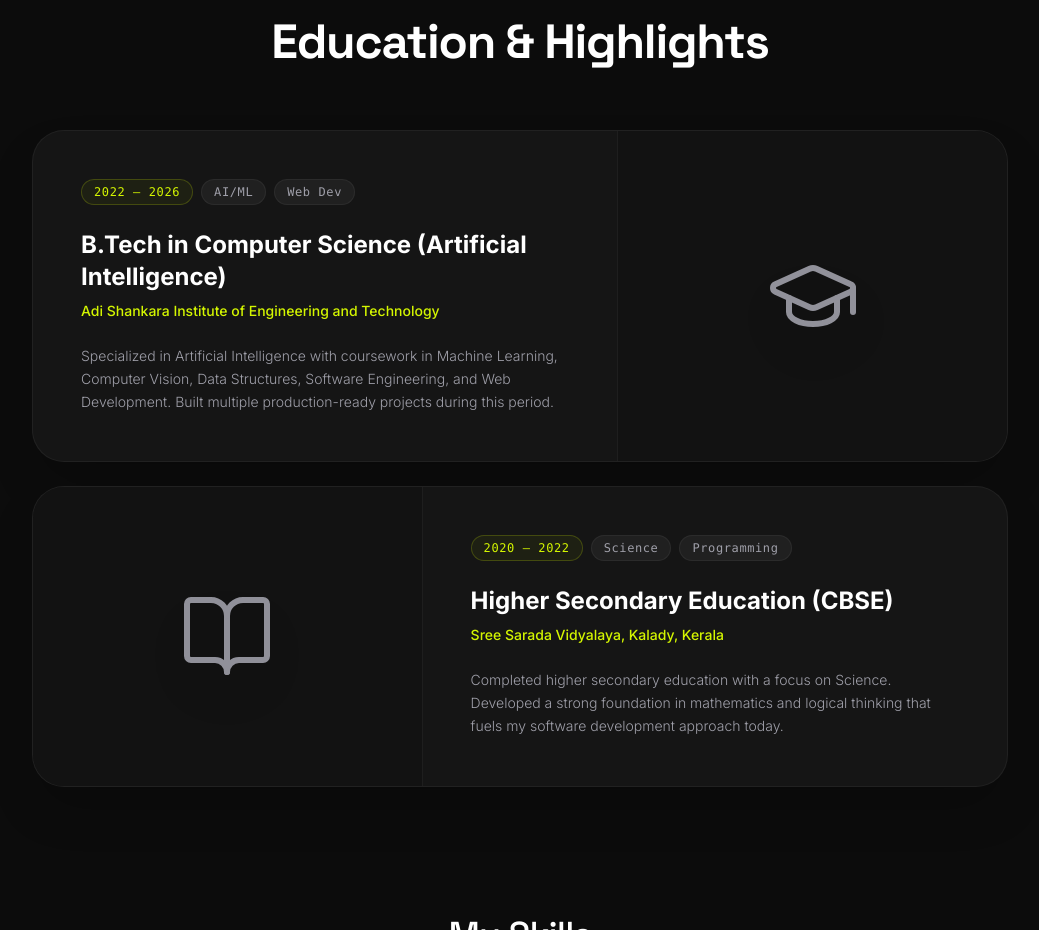
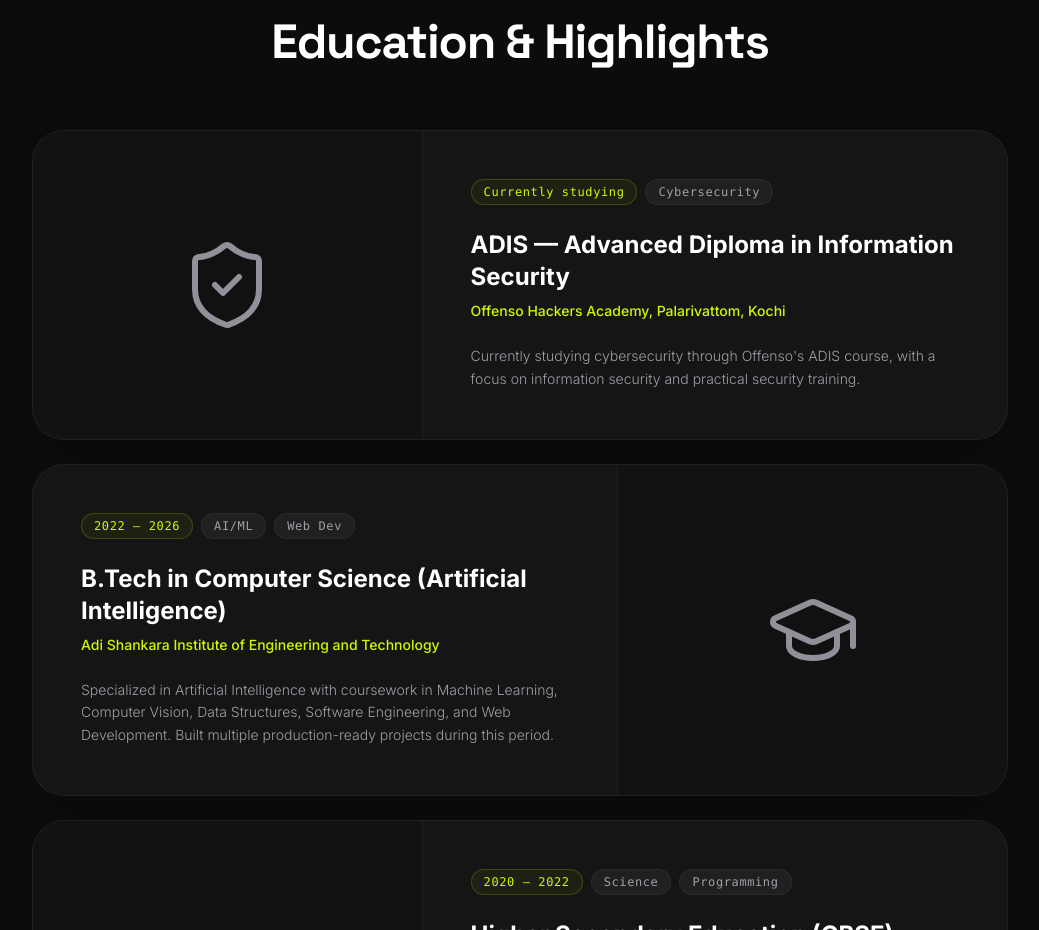
Before and after one commit to Alanbenny123/Portfolio, a React (Vite) app: page / in a window 1280 px wide. Shown: the part 2360-3290 px from the top of the page, without its empty margins (120-1159 px from the left). Built offline with nearby package versions, Linux system fonts and the light colour scheme.

Commit message:
Add current cybersecurity course section to App component: Include details about ongoing studies and enhance layout with new styling.

```diff
--- a/src/App.tsx
+++ b/src/App.tsx
@@ -7,6 +7,7 @@
   Linkedin,
   Mail,
   GraduationCap,
+  ShieldCheck,
   BookOpen,
   Activity,
   Camera,
@@ -412,6 +413,24 @@
           </h3>
 
           <div className="w-full flex flex-col gap-6">
+            {/* Current cybersecurity course */}
+            <div className="bg-[#151515] border border-white/5 rounded-[2rem] flex flex-col md:flex-row-reverse shadow-2xl overflow-hidden hover:border-[#d4f600]/20 transition-colors">
+              <div className="p-8 md:p-12 md:w-3/5 flex flex-col justify-center">
+                <div className="flex flex-wrap gap-2 mb-6">
+                  <span className="px-3 py-1 rounded-full border border-[#d4f600]/20 text-[#d4f600] bg-[#d4f600]/5 text-xs font-mono font-medium tracking-wider">Currently studying</span>
+                  <span className="px-3 py-1 rounded-full border border-white/5 text-zinc-400 bg-white/5 text-xs font-mono font-medium tracking-wider">Cybersecurity</span>
+                </div>
+                <h4 className="text-2xl font-bold text-white mb-2">ADIS — Advanced Diploma in Information Security</h4>
+                <p className="text-[#d4f600] mb-6 text-sm font-medium">Offenso Hackers Academy, Palarivattom, Kochi</p>
+                <p className="text-zinc-400 font-light text-sm leading-relaxed">
+                  Currently studying cybersecurity through Offenso's ADIS course, with a focus on information security and practical security training.
+                </p>
+              </div>
+              <div className="md:w-2/5 bg-[#121212] flex items-center justify-center p-12 min-h-[250px] border-t md:border-t-0 md:border-r border-white/5">
+                <ShieldCheck className="w-24 h-24 drop-shadow-2xl stroke-zinc-400 hover:stroke-[#d4f600] opacity-90 transform hover:scale-110 transition-all duration-500" strokeWidth={1.5} />
+              </div>
+            </div>
+
             {/* B.Tech */}
             <div className="bg-[#151515] border border-white/5 rounded-[2rem] flex flex-col-reverse md:flex-row shadow-2xl overflow-hidden hover:border-[#d4f600]/20 transition-colors">
               <div className="p-8 md:p-12 md:w-3/5 flex flex-col justify-center">
```
